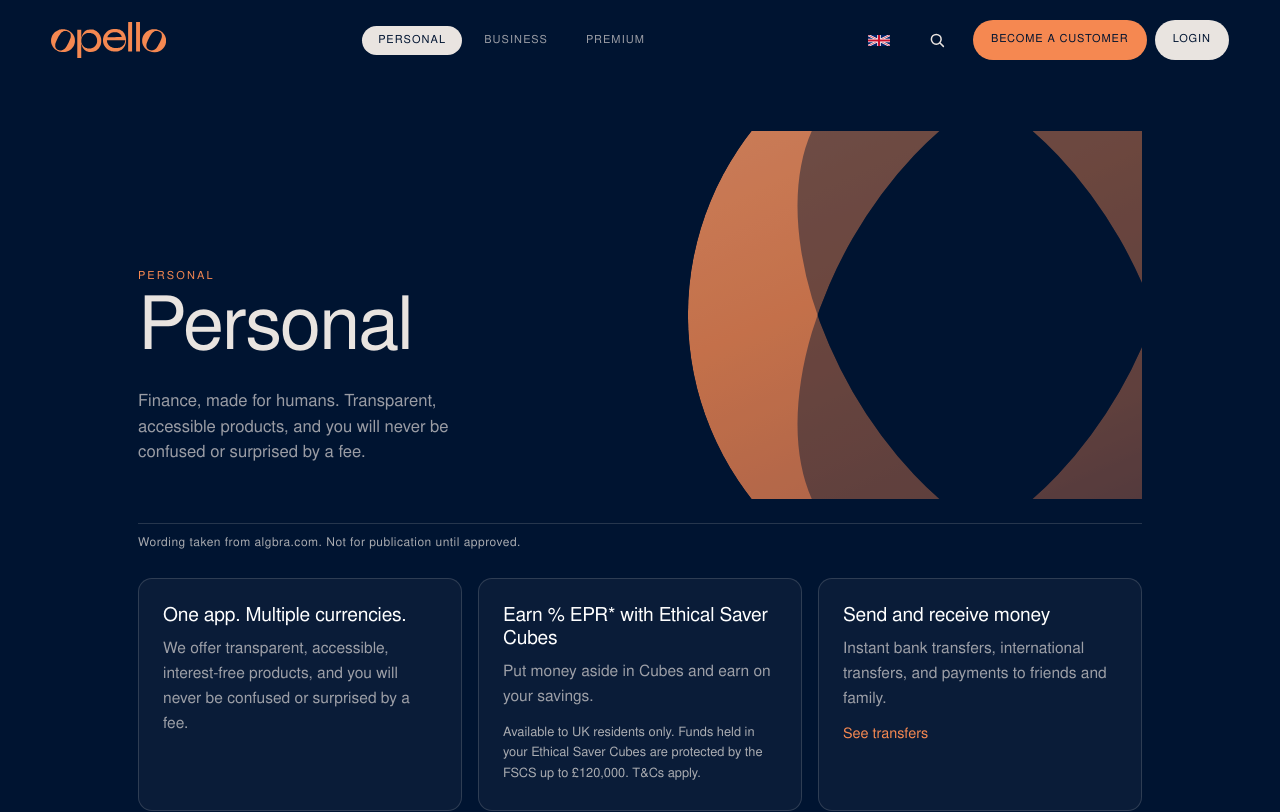
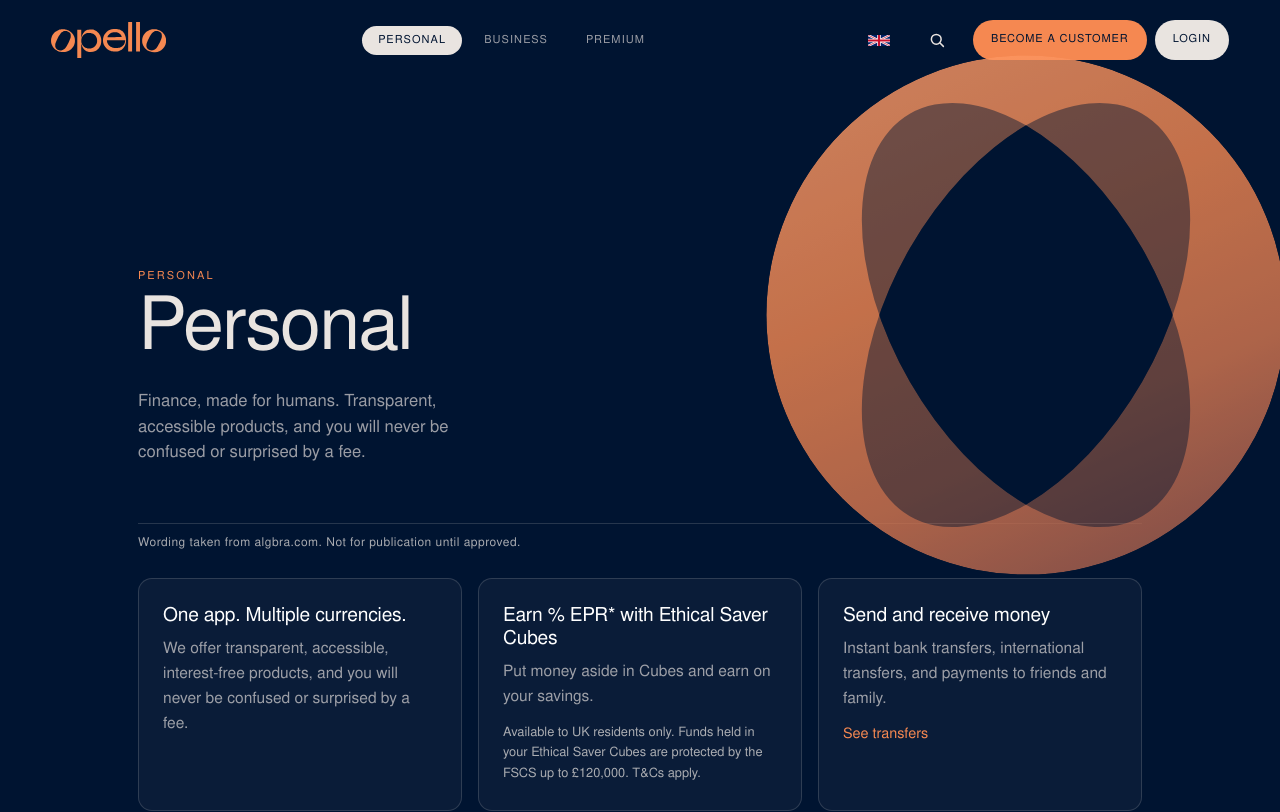
Before and after one commit to opello-uk/website, a SvelteKit app: page /studio/personal in a window 1280 px wide. Shown: the top 812 px of the page. Built offline with nearby package versions, Linux system fonts and the light colour scheme.

Commit message:
Studio hero: ring no longer cut off at the column edge on desktop; smaller ring so long titles clear it; no sideways scroll
🪂 Generated with [Skydive](https://skydive.com)

```diff
--- a/src/routes/studio/[slug]/+page.svelte
+++ b/src/routes/studio/[slug]/+page.svelte
@@ -63,6 +63,10 @@
 </div>
 
 <style>
+	/* the ring may bleed past the content column on desktop; keep that bleed from adding a sideways scroll */
+	.studio {
+		overflow-x: clip;
+	}
 	.subpage {
 		max-width: 1100px;
 		margin: 0 auto;
@@ -75,13 +79,14 @@
 		display: grid;
 		align-items: end;
 		padding: clamp(40px, 8vh, 96px) 0 clamp(24px, 4vh, 40px);
-		overflow: hidden;
+		/* desktop: let the ring bleed past the content column instead of being cut off at its edge */
+		overflow: visible;
 	}
 	.ring {
 		position: absolute;
 		top: 50%;
 		right: -12vw;
-		width: min(70vw, 620px);
+		width: min(56vw, 540px);
 		aspect-ratio: 1;
 		transform: translateY(-50%);
 		opacity: 0.8;
@@ -98,6 +103,7 @@
 	}
 	@media (max-width: 720px) {
 		.hero {
+			overflow: hidden;
 			display: flex;
 			flex-direction: column;
 			min-height: 0;
```
